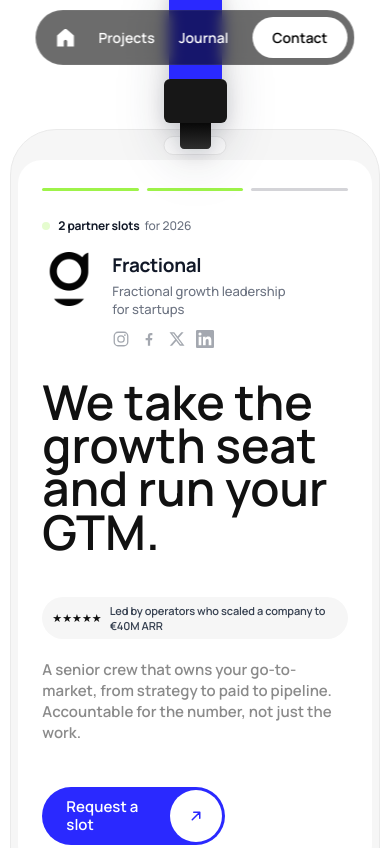
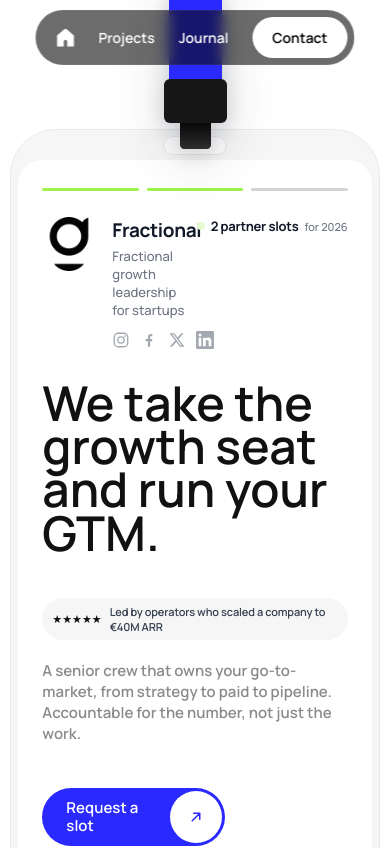
Before and after one commit to lukxce/frctnl.agency-frontend, a Next.js app: page / in a window 390 px wide. Shown: the top 848 px of the page. Built offline with nearby package versions, Linux system fonts and the light colour scheme.

Commit message:
Fix partner slots badge alignment on mobile
Keep badge inline with avatar row instead of column-reverse stacking,
so the dot stays next to the text.

Co-Authored-By: Claude Opus 4.6 <noreply@anthropic.com>

```diff
--- a/app/components/HeroCard/AvailabilityBadge.module.css
+++ b/app/components/HeroCard/AvailabilityBadge.module.css
@@ -55,18 +55,22 @@
 
 @media (max-width: 640px) {
   .root {
+    flex-direction: row;
     align-items: center;
-    text-align: center;
-    width: 100%;
-    flex-direction: row;
-    gap: 5px;
+    gap: 6px;
+    width: auto;
+    align-self: flex-start;
   }
 
   .row {
-    justify-content: center;
+    gap: 6px;
   }
 
   .slots {
-    font-size: 12px;
+    font-size: 13px;
+  }
+
+  .period {
+    font-size: 11px;
   }
 }
--- a/app/components/HeroCard/HeroCardHeader.module.css
+++ b/app/components/HeroCard/HeroCardHeader.module.css
@@ -64,15 +64,17 @@
 
 @media (max-width: 640px) {
   .header {
-    flex-direction: column-reverse;
-    text-align: center;
-    gap: 18px;
+    flex-direction: row;
+    flex-wrap: wrap;
+    align-items: center;
+    gap: 12px;
     margin-top: 26px;
   }
 
   .left {
     flex-direction: row;
-    width: 85%;
+    flex: 1;
+    min-width: 0;
   }
 
   .meta {
```
